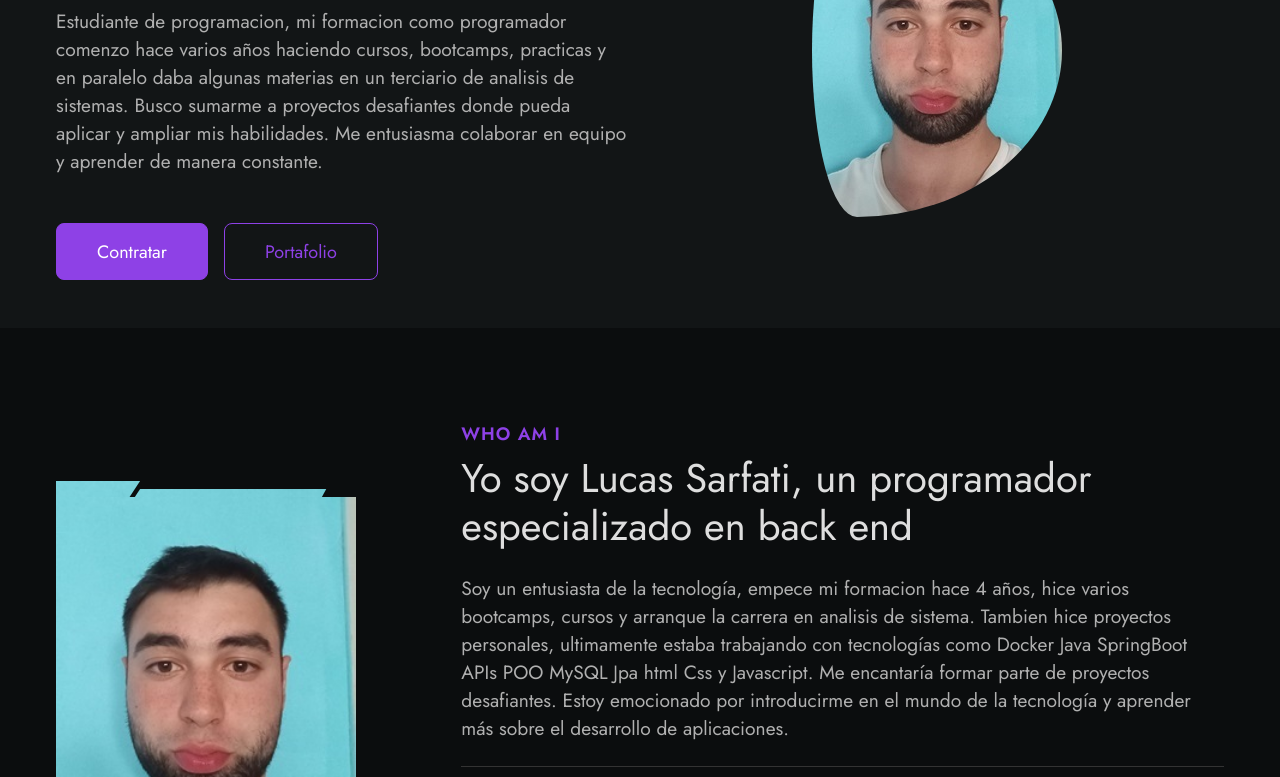
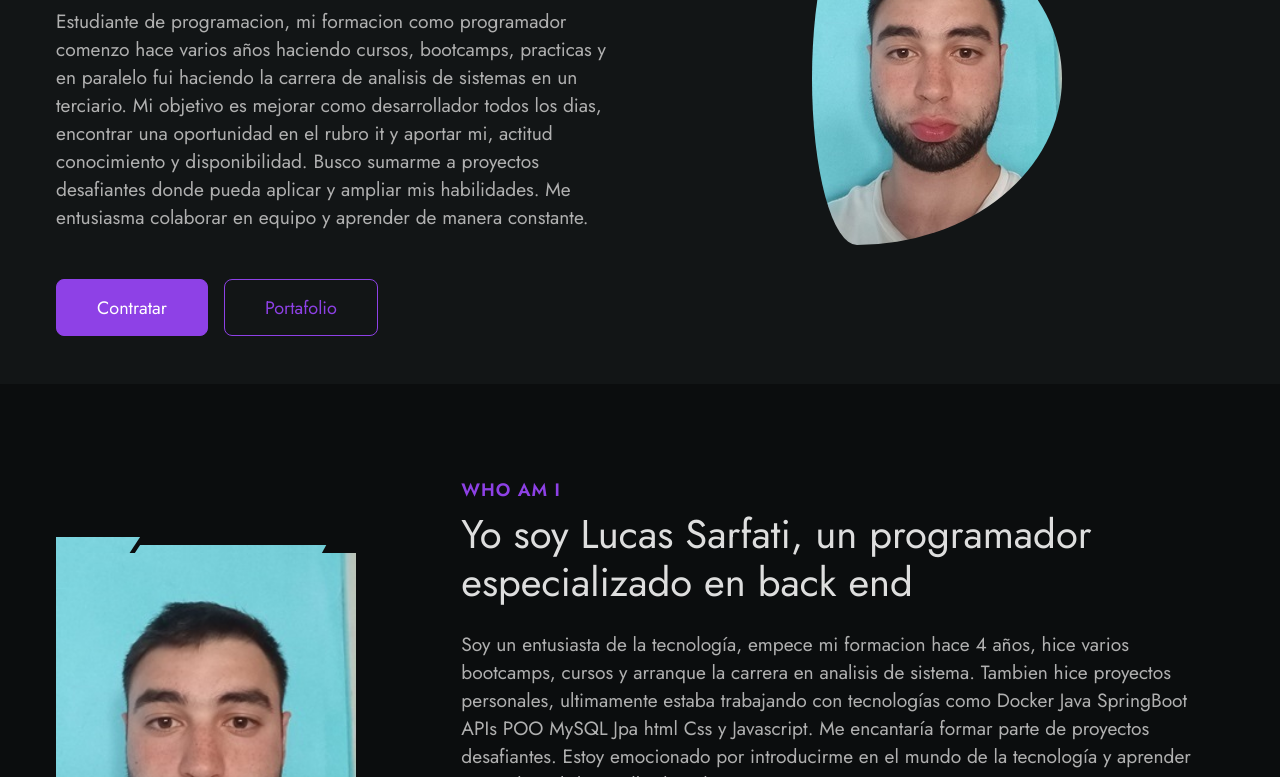
Before and after one commit to Lucassarfati1/LucasSarfatiCV, a plain HTML site: page index.html in a window 1280 px wide. Shown: the part 323-1100 px from the top of the page. Drawn offline with Linux system fonts and the light colour scheme; a small style sheet from the web is missing.

```diff
--- a/index.html
+++ b/index.html
@@ -64,7 +64,9 @@
 
                     <p class="home__description">Estudiante de programacion,
                         mi formacion como programador comenzo hace varios años haciendo cursos, bootcamps, practicas y en paralelo
-                        daba algunas materias en un terciario de analisis de sistemas.
+                        fui haciendo la carrera de analisis de sistemas en un terciario.
+                        Mi objetivo es mejorar como desarrollador todos los dias, encontrar una oportunidad en el rubro it y aportar mi, actitud
+                        conocimiento y disponibilidad.
                         Busco sumarme a proyectos
                         desafiantes donde pueda aplicar y ampliar mis habilidades. Me entusiasma colaborar en equipo
                         y aprender de manera constante.</p>
```
